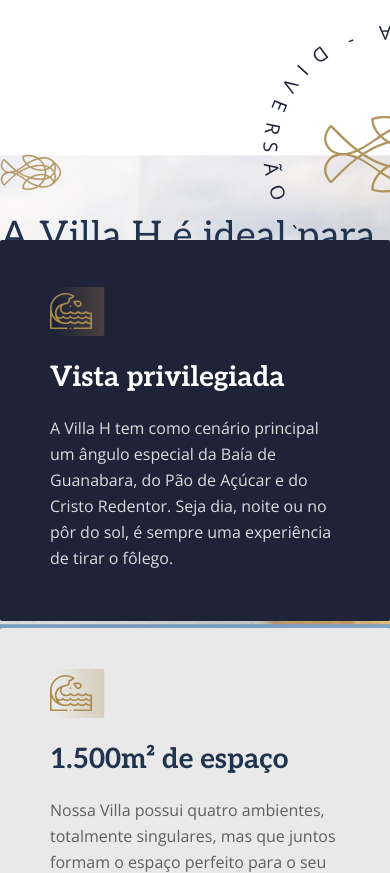
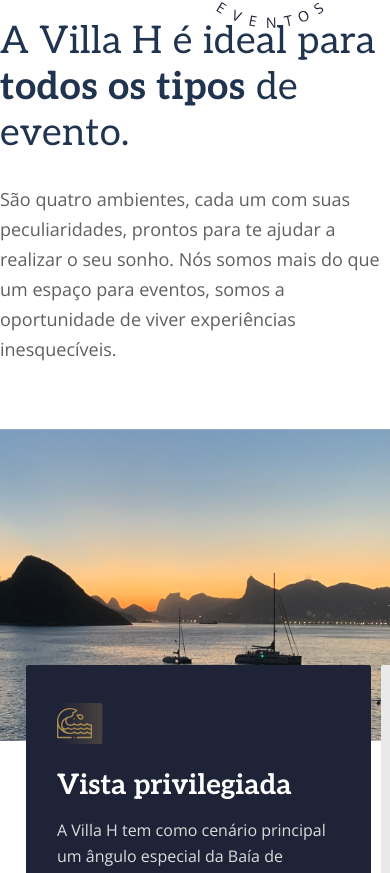
Before and after one commit to jessiicasantos/villa-h-react, a React (Create React App) app: page / in a window 390 px wide. Shown: the part 6851-7724 px from the top of the page. Built offline with nearby package versions, Linux system fonts and the light colour scheme.

Commit message:
SectionBGPhoto Responsive adjusted

```diff
--- a/src/components/Container/Gastronomy/Gastronomy.css
+++ b/src/components/Container/Gastronomy/Gastronomy.css
@@ -66,6 +66,6 @@
 
     .card-bg-gastronomy {
         margin: 0 auto 0;
-        padding: 83px 15px 0;
+        padding: 6px 15px 0;
     }
 }
--- a/src/components/Container/SectionBGPhoto/SectionBGPhoto.css
+++ b/src/components/Container/SectionBGPhoto/SectionBGPhoto.css
@@ -5,8 +5,6 @@
     padding: 350.4px 0 0;
     max-width: 1542px;
     width: 100%;
-    /* temporary */
-    overflow: hidden;
 }
 
 .section-bg {
@@ -116,3 +114,73 @@
     max-height: 858px;
     object-fit: cover;
 }
+
+@media screen and (max-width: 1024px) {
+    .section-bg-photo {
+        padding: 155px 0 0;
+        background-image: none;
+    }
+
+    .fish-rotate {
+        width: 100%;
+        justify-content: flex-end;
+        align-items: flex-start;
+        margin: -182px 0 0;
+    }
+
+    .tag-circle {
+        width: 238px;
+    }
+
+    .fish-logo {
+        right: 80px;
+        top: 120px;
+        width: 82px;
+    }
+
+    .anim-photo-card {
+        overflow: hidden;
+    }
+
+    .anim-photo-card .cards::-webkit-scrollbar {
+        width: 0;
+        height: 0;
+    }
+
+    .anim-photo-card .cards {
+        transform: initial;
+        top: -76px;
+        right: initial;
+        position: relative;
+        padding: 0 26px;
+        max-width: initial;
+        min-width: 292px;
+        display: flex;
+        overflow-y: hidden;
+        overflow-x: scroll;
+    }
+
+    .anim-photo-card .card:not(:last-child) {
+        margin: 0 10px 0 0;
+    }
+
+    .anim-photo-card .card,
+    .anim-photo-card .card.active {
+        /* margin: 0; */
+        padding: 34px 22px 22px 31px;
+        min-width: 292px;
+    }
+
+    .anim-photo-card .boat {
+        height: 312px;
+    }
+
+    .anim-photo-card .card svg {
+        margin: 0 0 17px;
+        width: 46px;
+    }
+
+    .anim-photo-card .card h3 {
+        margin: 0 0 15px;
+    }
+}
```
